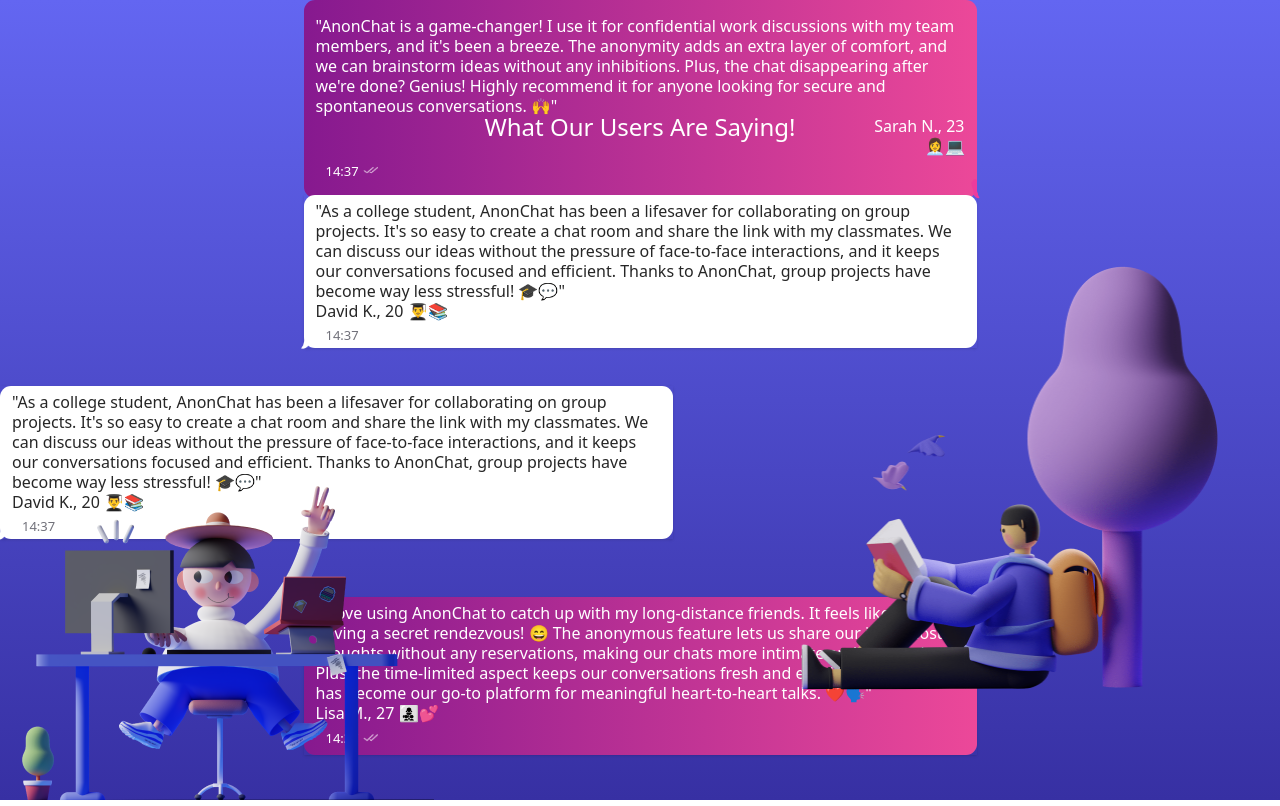
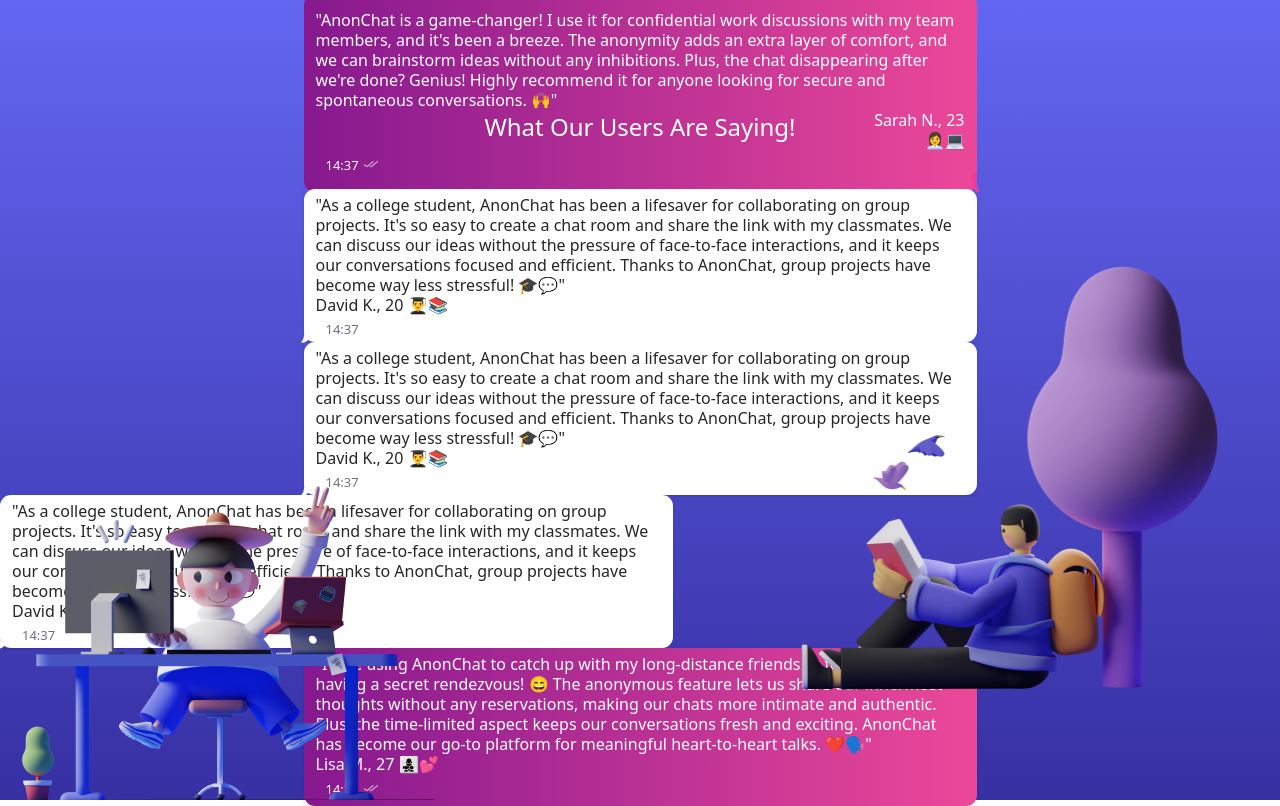
Before and after one commit to world-wide-techies/annon_chat, a Next.js app: page / in a window 1280 px wide. Built offline with nearby package versions, Linux system fonts and the light colour scheme; a web font is replaced by a local one.

Commit message:
Up5PM12:28 PMe5

```diff
--- a/app/components/testimonials_comp.js
+++ b/app/components/testimonials_comp.js
@@ -82,6 +82,41 @@ const Testimonials = () => {
             </div>
           </div>
 
+
+
+          <div className="h-[195px] flex-col  flex">
+            <div className="w-[673px] shadow ">
+              <div className="grow relative shrink basis-0 self-stretch px-3 py-1.5 bg-white rounded-[11px]">
+                <div className="w-[11px] h-5 left-[-3px] bottom-[-1px] absolute">
+                  <Image
+                    src={CONTAINER}
+                    alt=""
+                    className="w-[11px] h-[20px]  "
+                  />
+                </div>
+                <div className="self-stretch text-neutral-800 text-base font-normal leading-tight">
+                  "As a college student, AnonChat has been a lifesaver for
+                  collaborating on group projects. It's so easy to create a chat
+                  room and share the link with my classmates. We can discuss our
+                  ideas without the pressure of face-to-face interactions, and
+                  it keeps our conversations focused and efficient. Thanks to
+                  AnonChat, group projects have become way less stressful! 🎓💬"
+                  <br />
+                </div>
+                <div className="self-stretch text-neutral-800 text-base font-normal leading-tight">
+                  David K., 20 👨‍🎓📚
+                  <br />
+                </div>
+                <div className="pl-2.5 pt-2 ">
+                  <div className="text-zinc-500 text-[13px] font-normal leading-none">
+                    14:37
+                  </div>
+                </div>
+              </div>
+            </div>
+          </div>
+
+
           <div className="self-stretch h-[216px] ">
             <div className="w-[673px] shadow ">
               <div className="grow relative shrink basis-0 self-stretch px-3 py-1.5 bg-white rounded-[11px]">
```
